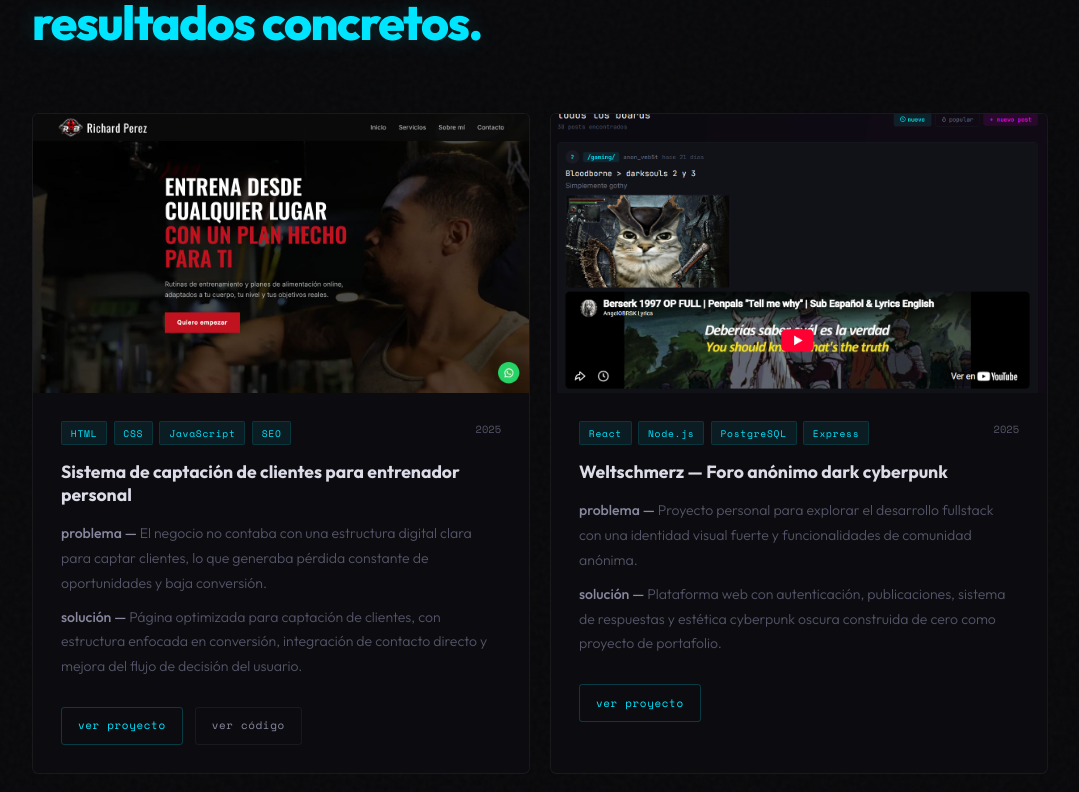
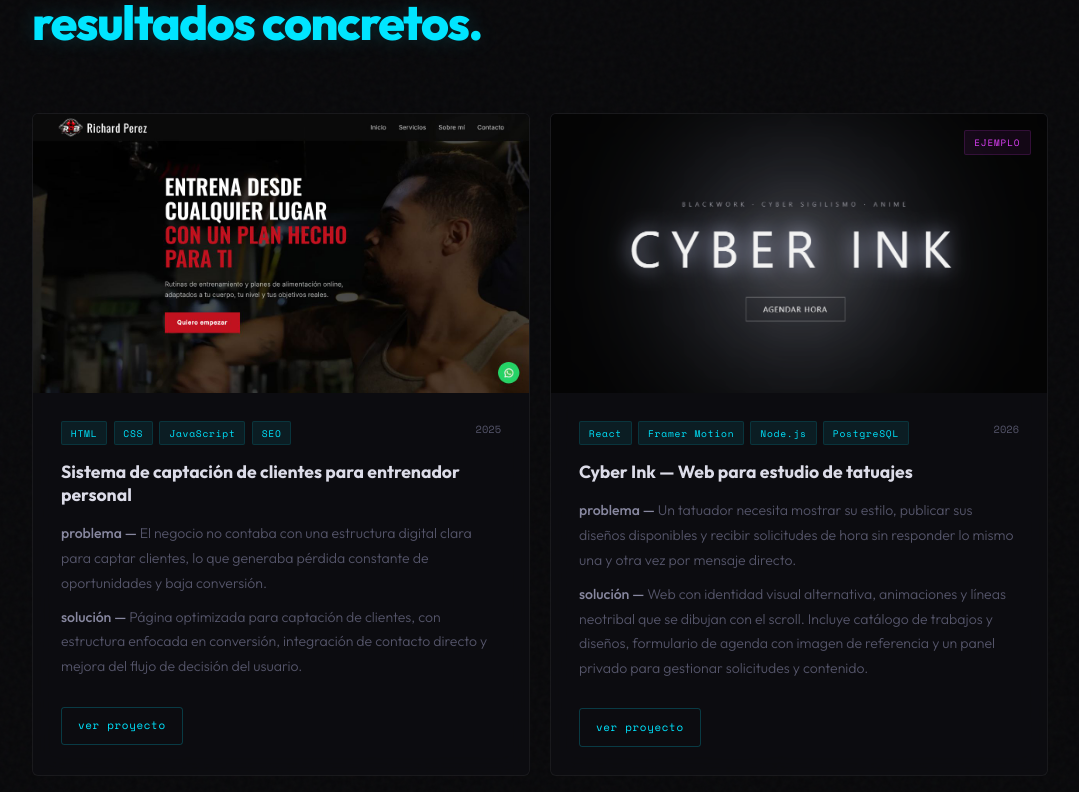
Before and after one commit to GriffithBtGrl/wired-navi, a React (Vite) app: page / in a window 1280 px wide. Shown: the part 5328-6120 px from the top of the page, without its empty margins (100-1179 px from the left). Built offline with nearby package versions, Linux system fonts and the light colour scheme.

Commit message:
feat: reemplaza Weltschmerz por Cyber Ink en proyectos

```diff
--- a/src/components/Projects.jsx
+++ b/src/components/Projects.jsx
@@ -2,7 +2,7 @@
 import { useState, useRef } from 'react'
 import { motion, useInView } from 'framer-motion'
 import richardImg from '../assets/httpsrichardpereznetlifyapp.jpeg'
-import weltschmerzImg from '../assets/weltschmerz.jpg'
+import cyberInkImg from '../assets/cyber-ink.png'
 import gothCoffeeImg from '../assets/gothcoffee.jpg'
 
 const glass = {
@@ -20,19 +20,21 @@ const projects = [
     solution: 'Página optimizada para captación de clientes, con estructura enfocada en conversión, integración de contacto directo y mejora del flujo de decisión del usuario.',
     image: richardImg,
     demo: 'https://richardperez.netlify.app/',
-    code: 'https://github.com/GriffithBtGrl/richard-perez-preparador-fisico',
+    // code: 'https://github.com/GriffithBtGrl/richard-perez-preparador-fisico',
+    code: null,
     year: '2025',
   },
   {
     id: 2,
-    title: 'Weltschmerz — Foro anónimo dark cyberpunk',
-    tags: ['React', 'Node.js', 'PostgreSQL', 'Express'],
-    problem: 'Proyecto personal para explorar el desarrollo fullstack con una identidad visual fuerte y funcionalidades de comunidad anónima.',
-    solution: 'Plataforma web con autenticación, publicaciones, sistema de respuestas y estética cyberpunk oscura construida de cero como proyecto de portafolio.',
-    image: weltschmerzImg,
-    demo: 'https://weltschmerz-s2ar.vercel.app/',
+    title: 'Cyber Ink — Web para estudio de tatuajes',
+    tags: ['React', 'Framer Motion', 'Node.js', 'PostgreSQL'],
+    problem: 'Un tatuador necesita mostrar su estilo, publicar sus diseños disponibles y recibir solicitudes de hora sin responder lo mismo una y otra vez por mensaje directo.',
+    solution: 'Web con identidad visual alternativa, animaciones y líneas neotribal que se dibujan con el scroll. Incluye catálogo de trabajos y diseños, formulario de agenda con imagen de referencia y un panel privado para gestionar solicitudes y contenido.',
+    image: cyberInkImg,
+    demo: 'https://cyber-ink-dusky.vercel.app/',
     code: null,
-    year: '2025',
+    year: '2026',
+    badge: 'ejemplo',
   },
    {
     id: 3,
```
Also changed, not shown: src/assets/cyber-ink.png (added).
